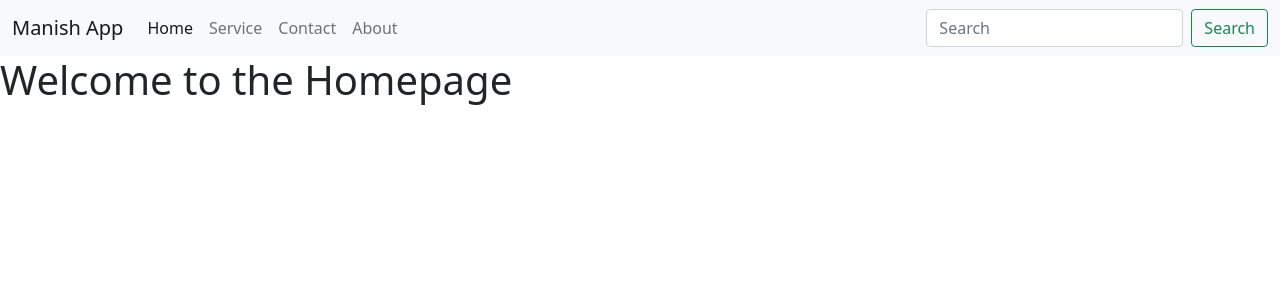
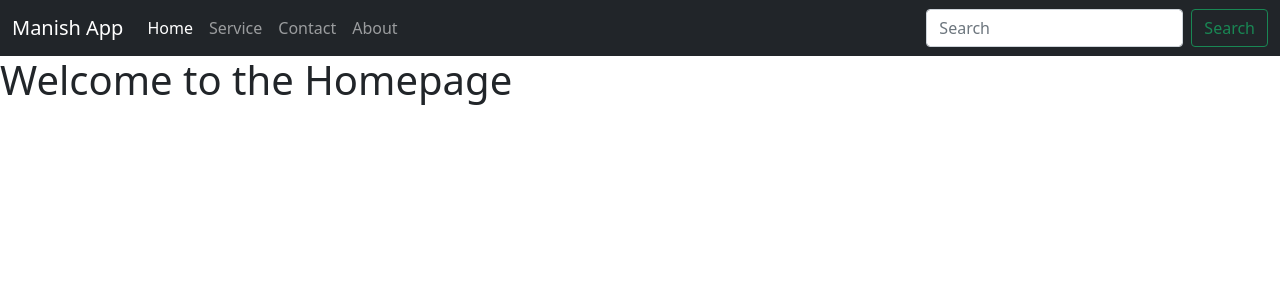
Before and after one commit to kazamad31/dynamic, a React (Create React App) app: page / in a window 1280 px wide. Shown: the top 300 px of the page. Built offline with nearby package versions, Linux system fonts and the light colour scheme.

Commit message:
navbar dark

```diff
--- a/src/Navbar.jsx
+++ b/src/Navbar.jsx
@@ -3,7 +3,7 @@
 const Navbar= ()=>{
     return (
         <>
-<nav className="navbar navbar-expand-lg navbar-light bg-light">
+<nav className="navbar navbar-expand-lg navbar-dark bg-dark">
   <div className="container-fluid">
     <NavLink className="navbar-brand" to="/">Manish App</NavLink>
     <button className="navbar-toggler" type="button" data-bs-toggle="collapse" data-bs-target="#navbarSupportedContent" aria-controls="navbarSupportedContent" aria-expanded="false" aria-label="Toggle navigation">
```
